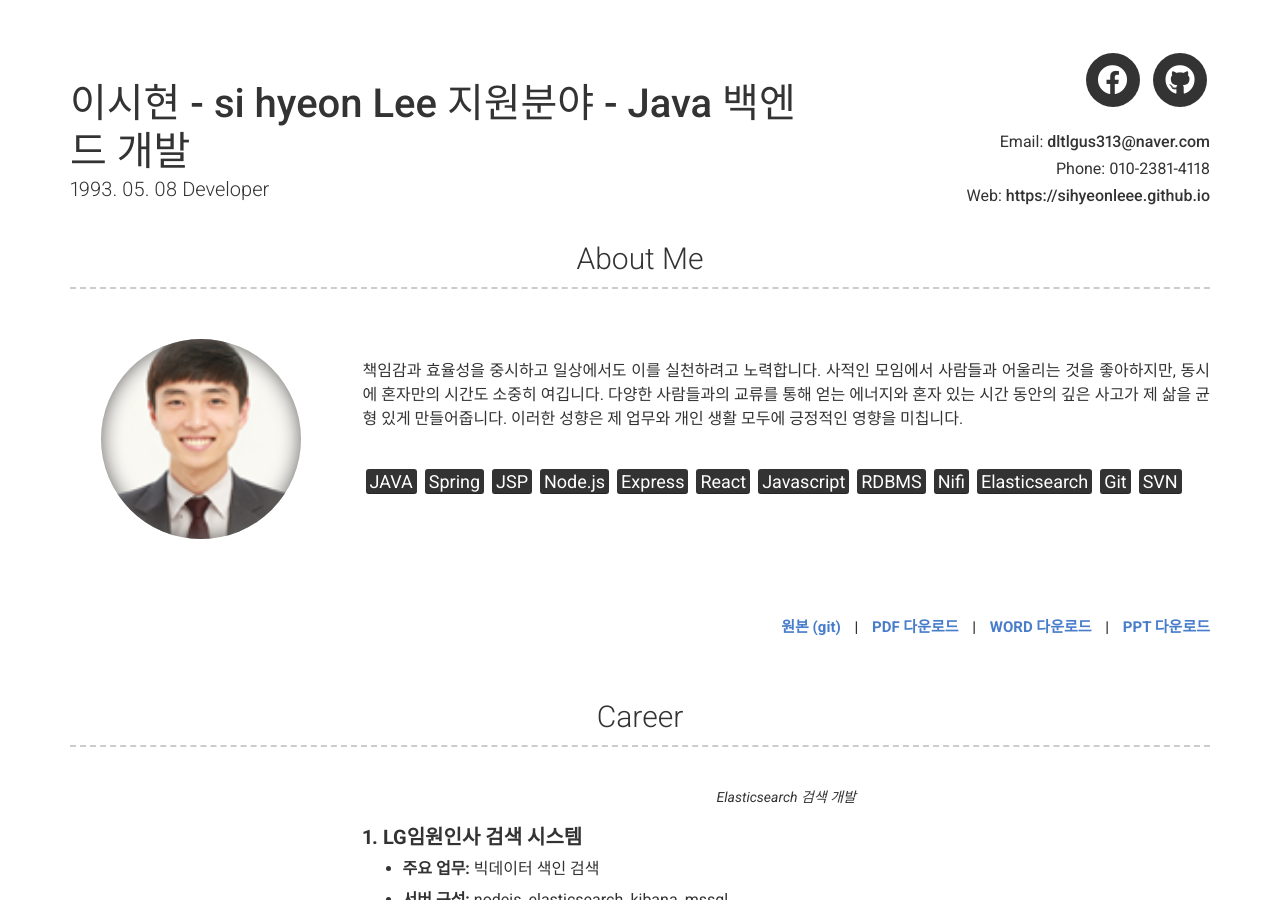
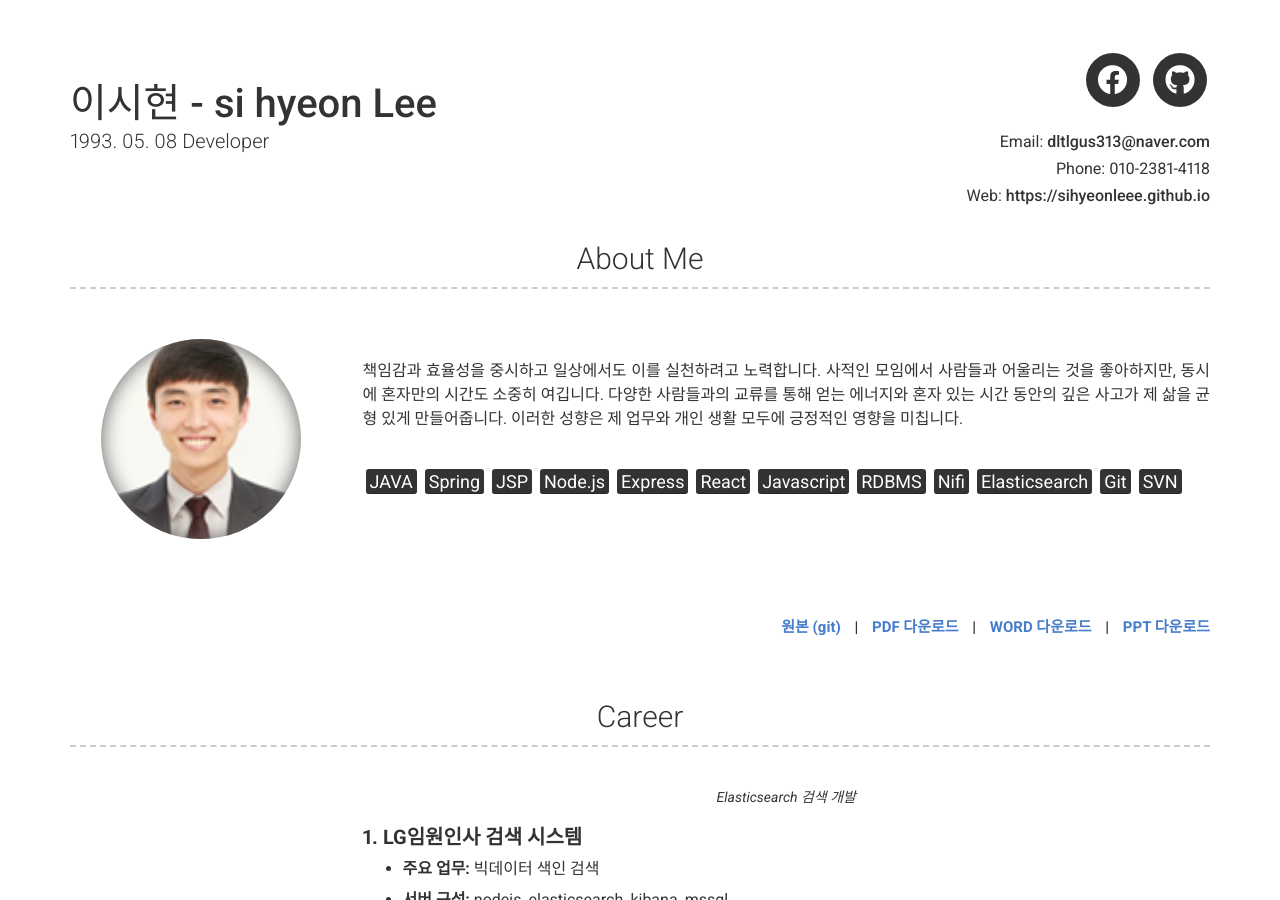
Before and after one commit to sihyeonleee/sihyeonleee.github.io, a Jekyll site: the page built from index.md, in a window 1280 px wide and 900 px high. Built offline with Jekyll 4.4.1, drawn with Linux system fonts in a browser that asks for light colours; nearby versions of some CDN libraries; some of the changed text lies outside the part shown.

Commit message:
no message

```diff
--- a/_config.yml
+++ b/_config.yml
@@ -6,7 +6,7 @@ repository: sihyeonleee/sihyeonleee.github.io
 version: 2
 
 # Personal info
-name: 이시현 - si hyeon Lee          지원분야 - Java 백엔드 개발
+name: 이시현 - si hyeon Lee
 title: 1993. 05. 08 Developer
 email: dltlgus313@naver.com
 # email_title: Email (Email title override)
```
